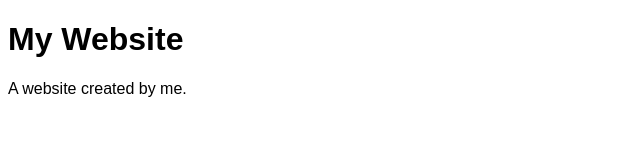
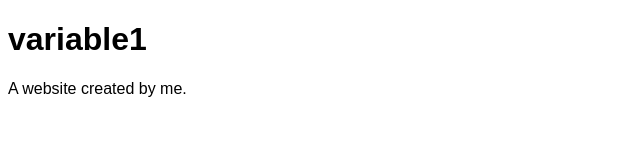
Before and after one commit to durgarao51097/nginx_web, a plain HTML site: page index.html in a window 1280 px wide. Shown: the whole page, without its empty margins (0-640 px from the left). Drawn offline with Linux system fonts and the light colour scheme.

Commit message:
Update index.html

```diff
--- a/index.html
+++ b/index.html
@@ -12,7 +12,7 @@
 	</head>
 	<body>
 
-	<h1>My Website</h1>
+	<h1>variable1</h1>
 	<p>A website created by me.</p>
 
 	</body>
```
